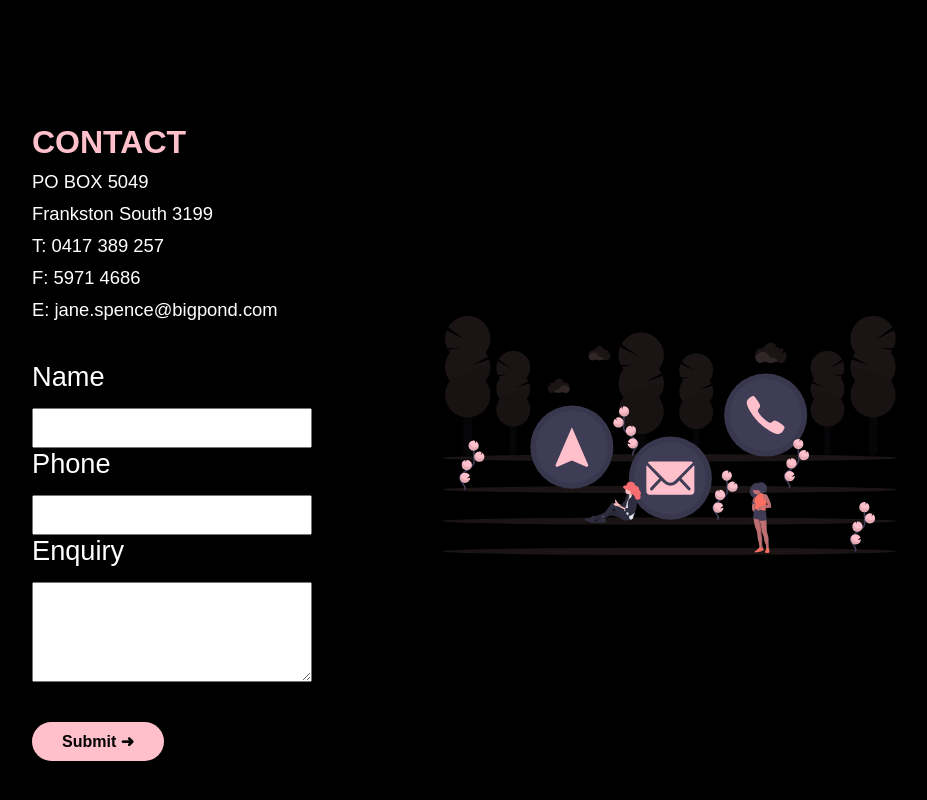
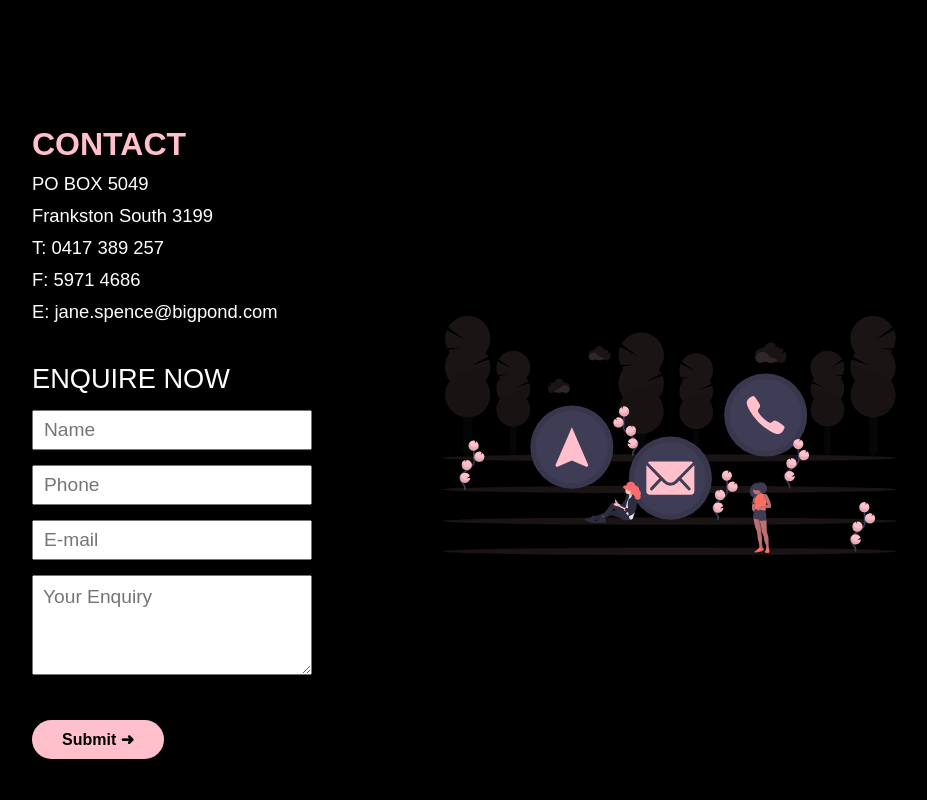
Before and after one commit to jackedwardbeard/01-Jane_Spence, a React (Create React App) app in the folder jane_spence/: page / in a window 1280 px wide. Shown: the part 3900-4700 px from the top of the page, without its empty margins (168-1095 px from the left). Built offline with nearby package versions, Linux system fonts and the light colour scheme.

Commit message:
Added contact form validation (using react hook form).

```diff
--- a/jane_spence/src/components/Contact/ContactComponents.js
+++ b/jane_spence/src/components/Contact/ContactComponents.js
@@ -26,6 +26,7 @@ export const InformationWrapper = styled.div`
     z-index: 1;
     height: 1100px;
     display: flex;
+
 
     @media screen and (max-width: 280px) and (max-height: 653px) {
         height: 700px;
@@ -272,3 +273,11 @@ export const SubmitBtn = styled.button`
     }
 
 `
+
+export const Error = styled.p`
+color: red;
+font-family: 'Open Sans', sans-serif;
+font-weight: 700;
+padding-top: 5px;
+
+`
--- a/jane_spence/src/components/Contact/index.js
+++ b/jane_spence/src/components/Contact/index.js
@@ -18,16 +18,24 @@ import {
     InputLarge,
     SubmitBtn,
     BtnWrapper,
+    Error
 } from './ContactComponents'
 import contact from '../../images/contact.svg'
 import Aos from 'aos'
 import 'aos/dist/aos.css'
+import {useForm} from 'react-hook-form'
 
 const Contact = ({id}) => {
 
     useEffect(() => {
         Aos.init({duration: 1000})
     }, [])
+
+    const {register, handleSubmit, errors} = useForm();
+
+    const onSubmit = (data) => {
+        console.log(data);
+    }
 
     return (
         <InformationContainer id={id}>
@@ -47,21 +55,18 @@ const Contact = ({id}) => {
                             </Body>
                         </TextWrapper>
                         <ContactWrap>
-                            <ContactForm data-aos='fade-up'>
-                                <Label>
-                                Name
-                                </Label>
-                                <Input></Input>
-                                <Label>
-                                Phone
-                                </Label>
-                                <Input></Input>
-                                <Label>
-                                Enquiry
-                                </Label>
-                                <InputLarge></InputLarge>
+                            <ContactForm data-aos='fade-up' onSubmit={handleSubmit(onSubmit)}>
+                                <Label>ENQUIRE NOW</Label>
+                                <Input type='text' placeholder='Name' name='name' ref={register({required: true})}></Input>
+                                <Error>{errors.name && "Your name is required"}</Error>
+                                <Input type='number' placeholder='Phone' name='phone' ref={register({required: false, maxLength: 10})}></Input>
+                                <Error>{errors.phone && "Invalid phone number"}</Error>
+                                <Input type='text' placeholder='E-mail' name='email' ref={register({required: true})}></Input>
+                                <Error>{errors.email && "Your e-mail is required"}</Error>
+                                <InputLarge type='text' placeholder='Your Enquiry' name='enquiry' ref={register({required: "Enquiry Required", maxLength: {value: 500, message: "Enquiry exceeds 500 characters"}})}></InputLarge>
+                                <Error>{errors.enquiry && errors.enquiry.message}</Error>
                                 <BtnWrapper>
-                                    <SubmitBtn>Submit {String.fromCharCode(10140)}</SubmitBtn>
+                                    <SubmitBtn type='submit' onSubmit={handleSubmit(onSubmit)}>Submit {String.fromCharCode(10140)}</SubmitBtn>
                                 </BtnWrapper>
                             </ContactForm>
                         </ContactWrap>
```
